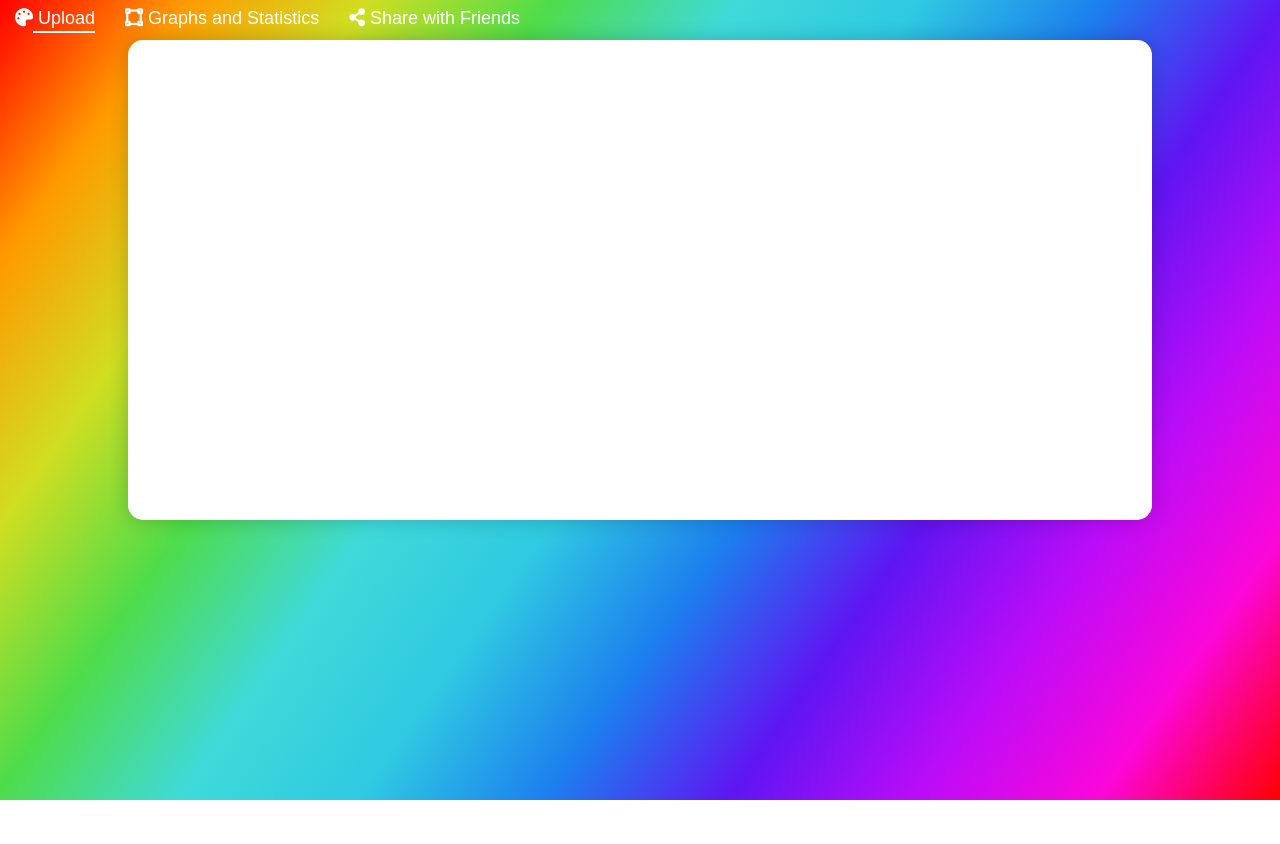
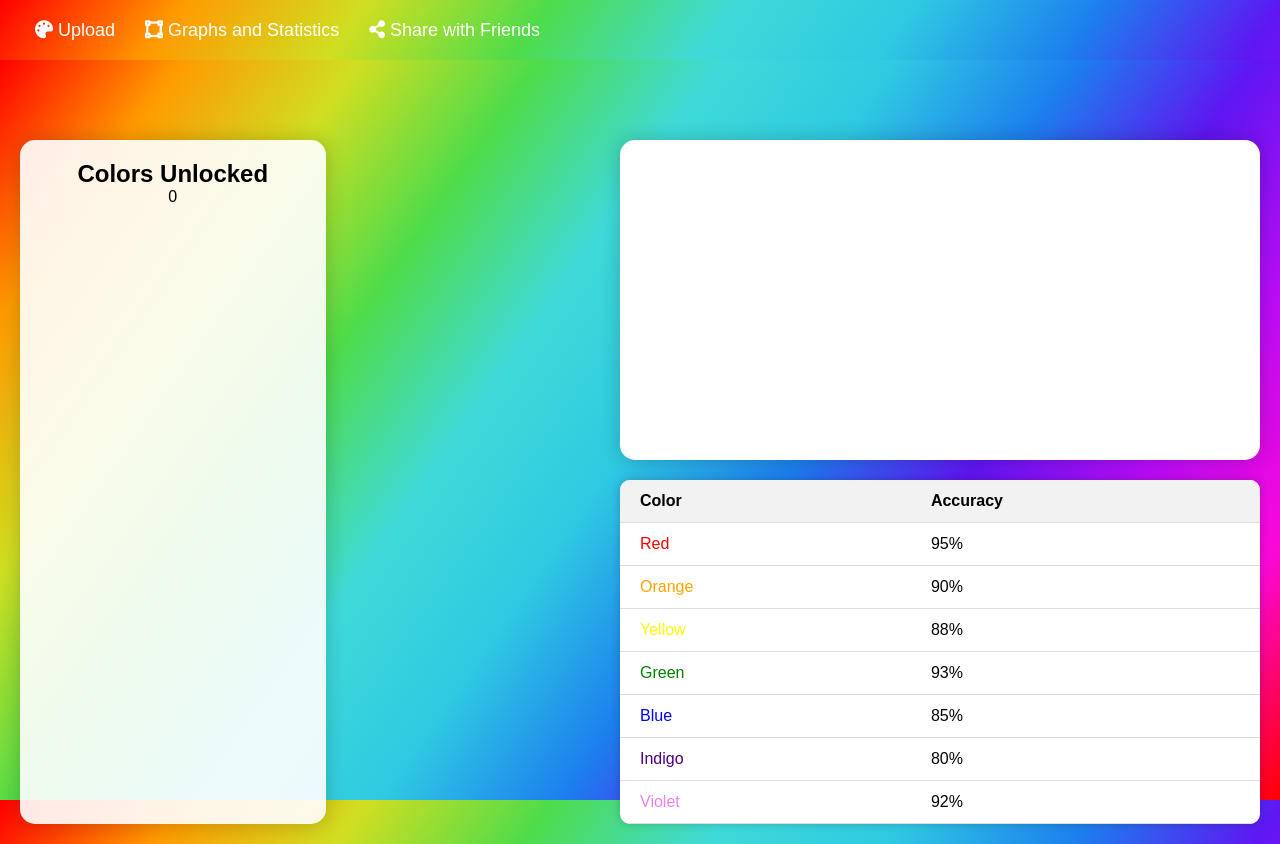
Before and after one commit to michaelbuwa/The-Agile-Web-Project, a Flask app: page /visualise in a window 1280 px wide. Before the commit the page ends 800 px from the top, so only its background shows below. Run offline with Flask 3, Linux system fonts and the light colour scheme; some libraries are stand-ins or nearby versions.

Commit message:
fixed some css changed the GUI and added some extra data fields

```diff
--- a/app/static/css/navbar.css
+++ b/app/static/css/navbar.css
@@ -5,6 +5,7 @@ html, body {
     width: 100%;
     height: 100%;
     font-family: Quicksand, sans-serif;
+    padding-top: 60px;
 }
 
 /* Apply box-sizing to all elements */
@@ -19,7 +20,11 @@ html, body {
     top: 0; /* Align to the top of the page */
     left: 0; /* Ensure it starts from the left edge */
     z-index: 1000; /* Ensure it stays above other elements */
-    padding: 0; /* Remove padding */
+    padding: 0 20px;
+    width: 100%;
+    height: 60px;
+    display: flex;
+    align-items: center;
 }
 
 /* Navigation links styling */
--- a/app/static/css/visualise.css
+++ b/app/static/css/visualise.css
@@ -30,32 +30,71 @@ html, body {
     padding: 20px;
 }
 
-/* Main plot container */
+body, html {
+    height: 100%;
+    margin: 0;
+    padding: 0;
+    font-family: Arial, sans-serif;
+}
+
+.main-container {
+    display: flex;
+    flex-direction: row;
+    height: 100vh;
+    width: 100vw;
+    padding: 20px;
+    gap: 20px;
+    box-sizing: border-box;
+}
+
+/* Left column */
+.sidebar {
+    width: 25%;
+    background: rgba(255, 255, 255, 0.9);
+    padding: 20px;
+    border-radius: 15px;
+    box-shadow: 0 0 20px rgba(0,0,0,0.2);
+    display: flex;
+    flex-direction: column;
+    align-items: center;
+    justify-content: flex-start;
+}
+
+/* Right column */
+.graph-section {
+    width: 75%;
+    display: flex;
+    flex-direction: column;
+    align-items: flex-end;
+}
+
+/* Graph box */
 #myDiv {
-    width: 80vw;
-    height: 60vh;
+    width: 50vw;
+    height: 40vh;
     background: white;
     border-radius: 15px;
     box-shadow: 0 0 20px rgba(0,0,0,0.2);
-    margin-top: 40px;
+    margin-bottom: 20px;
 }
 
-/* Info sections */
-p {
-    margin-top: 30px;
-    font-size: 1.5em;
-    color: white;
+/* Rainbow table */
+.rainbow-table {
+    width: 50vw;
+    background: white;
+    border-collapse: collapse;
+    border-radius: 10px;
+    overflow: hidden;
+    box-shadow: 0 0 10px rgba(0,0,0,0.2);
+}
+
+.rainbow-table th, .rainbow-table td {
+    padding: 12px 20px;
+    text-align: left;
+    border-bottom: 1px solid #ddd;
+}
+
+.rainbow-table th {
+    background-color: #f2f2f2;
     font-weight: bold;
 }
-
-#coordsDisplay, #closestVectors{
-    margin-top: 10px;
-    background: rgba(255, 255, 255, 0.9);
-    padding: 10px 20px;
-    border-radius: 10px;
-    box-shadow: 0 0 10px rgba(0,0,0,0.2);
-    font-size: 1.2em;
-    color: #333;
-    max-width: 600px;
-    text-align: center;
-}
--- a/app/templates/visualise.html
+++ b/app/templates/visualise.html
@@ -5,9 +5,37 @@
 {% endblock %}
 
 {% block content %}
-<!-- visualise html content here -->
 <script src="{{ url_for('static', filename='js/plotly-latest.min.js') }}"></script>
 <script src="{{ url_for('static', filename='js/unlock-graph.js') }}"></script>
-<div id="myDiv"></div>
 
+<div class="main-container">
+  <!-- Left column -->
+  <div class="sidebar">
+    <h2>Colors Unlocked</h2>
+    <div id="unlocked-count">0</div>
+  </div>
+
+  <!-- Right column -->
+  <div class="graph-section">
+    <div id="myDiv"></div>
+
+    <table class="rainbow-table">
+      <thead>
+        <tr>
+          <th>Color</th>
+          <th>Accuracy</th>
+        </tr>
+      </thead>
+      <tbody>
+        <tr><td style="color: red;">Red</td><td>95%</td></tr>
+        <tr><td style="color: orange;">Orange</td><td>90%</td></tr>
+        <tr><td style="color: yellow;">Yellow</td><td>88%</td></tr>
+        <tr><td style="color: green;">Green</td><td>93%</td></tr>
+        <tr><td style="color: blue;">Blue</td><td>85%</td></tr>
+        <tr><td style="color: indigo;">Indigo</td><td>80%</td></tr>
+        <tr><td style="color: violet;">Violet</td><td>92%</td></tr>
+      </tbody>
+    </table>
+  </div>
+</div>
 {% endblock %}
```
